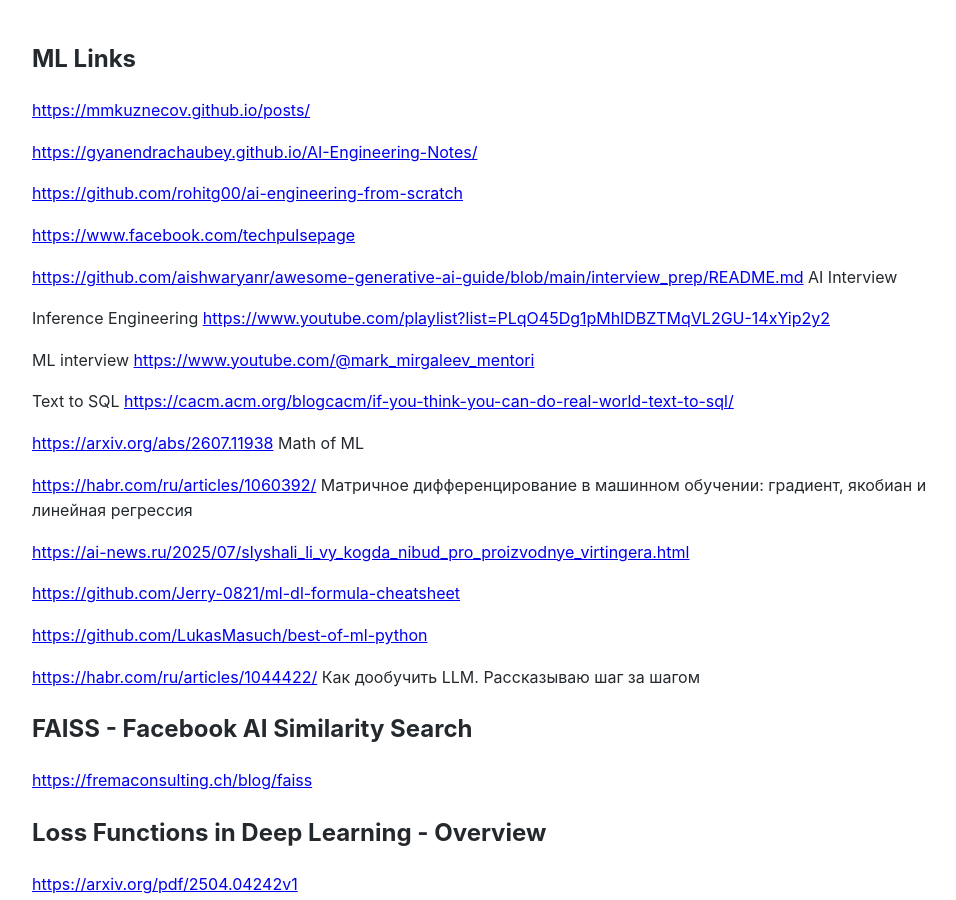
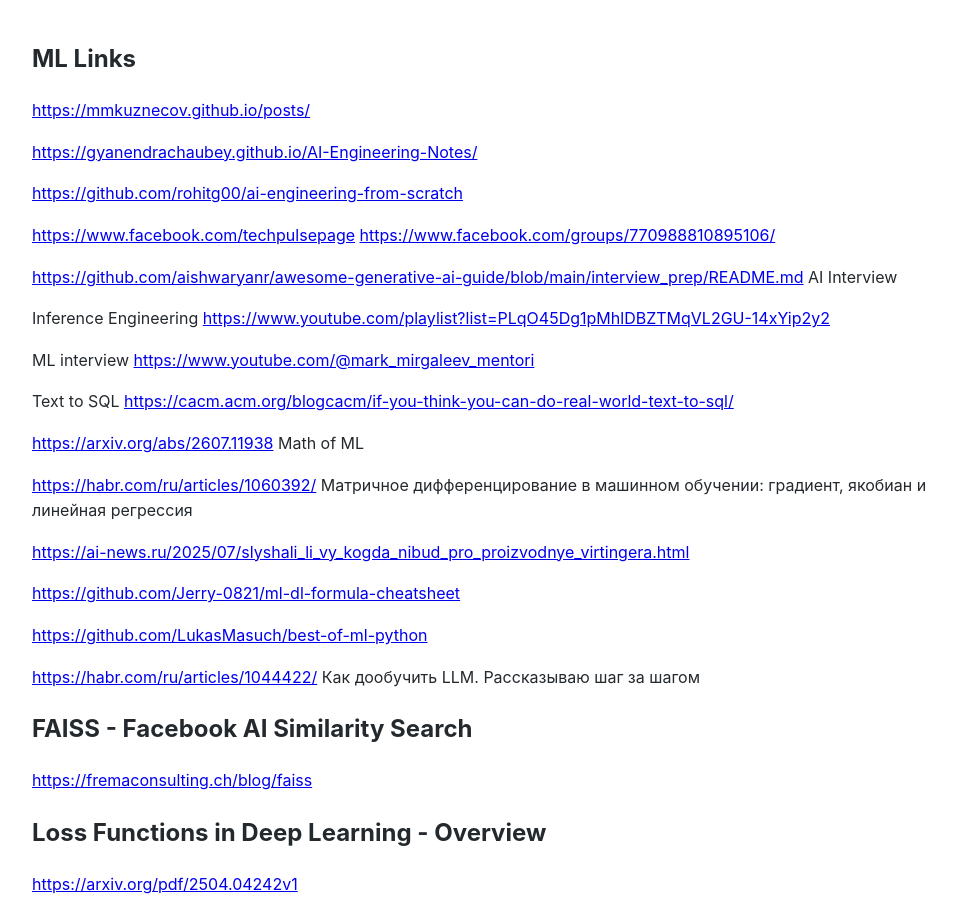
Before and after one commit to Michael-Lubinsky/michael-lubinsky.github.com, a Jekyll site: the page built from ml/mamba.md, in a window 1280 px wide and 900 px high. Shown: the whole window, without its empty margins (158-1114 px from the left). Built offline with Jekyll 4.4.1, drawn with Linux system fonts in a browser that asks for light colours; our own code applies the rules of GitHub Pages for plain Markdown files.

Commit message:
Update mamba.md

```diff
--- a/ml/mamba.md
+++ b/ml/mamba.md
@@ -7,6 +7,7 @@
 <https://github.com/rohitg00/ai-engineering-from-scratch>
 
 <https://www.facebook.com/techpulsepage>
+<https://www.facebook.com/groups/770988810895106/>
 
 <https://github.com/aishwaryanr/awesome-generative-ai-guide/blob/main/interview_prep/README.md> AI Interview
 
```
